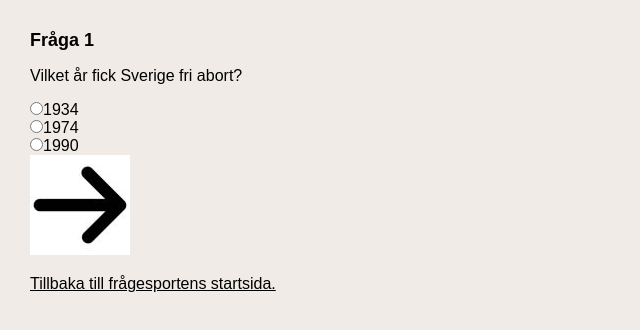
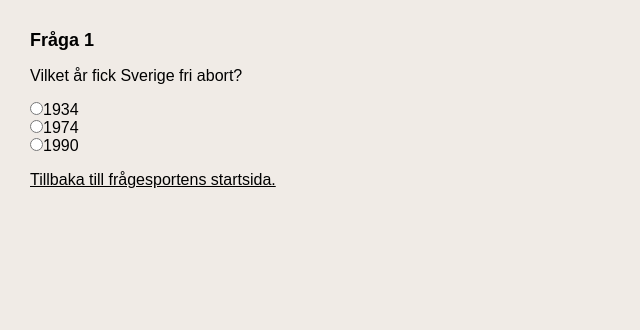
Before and after one commit to viktoria-a/abort, a plain HTML site: page abortratt1.html in a window 1280 px wide. Shown: the whole page, without its empty margins (0-640 px from the left). Drawn offline with Linux system fonts and the light colour scheme.

Commit message:
tagit bort högerpil

```diff
--- a/abortratt1.html
+++ b/abortratt1.html
@@ -16,8 +16,6 @@
 <br>
 <input type="radio" name="year free abortion" value="1990">1990
 </form>
-<a href="abortratt2.html"><img src="arrow-right100x100.jpg"></a>
-
 
 <p><a href="index.html">Tillbaka till frågesportens startsida. </a></p>
 </body>
```
